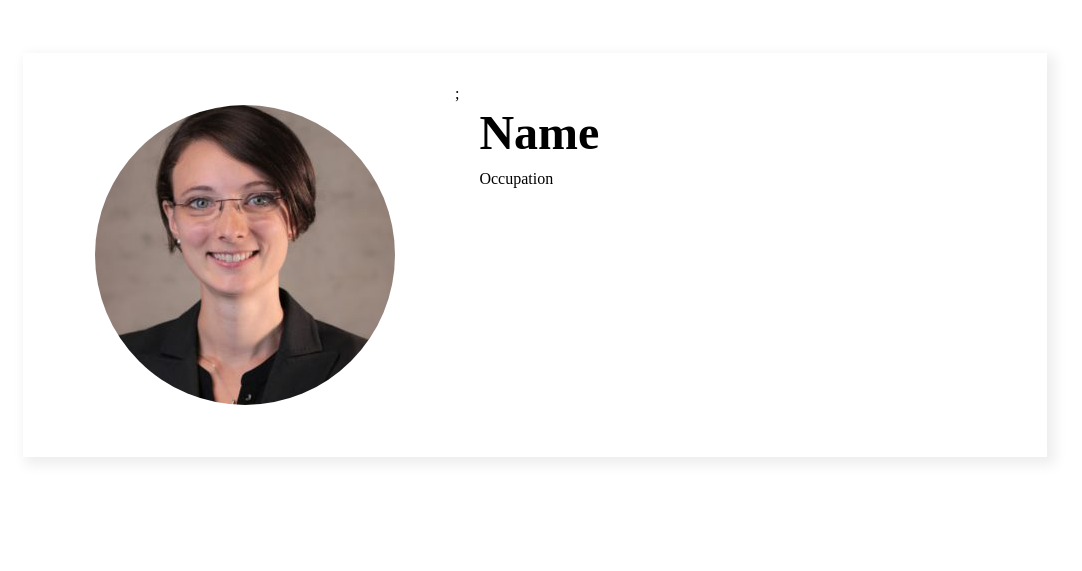
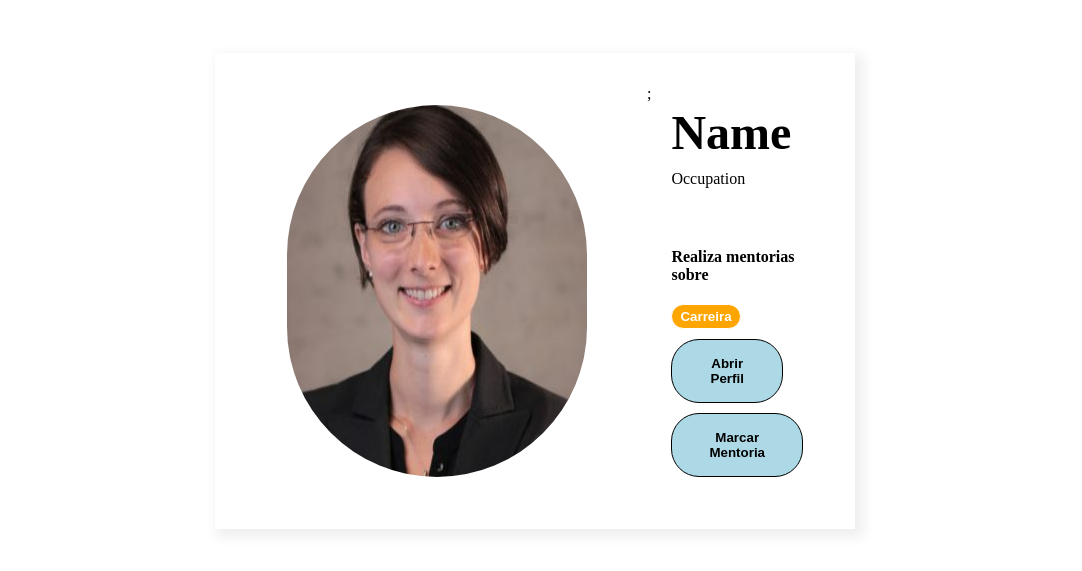
Before and after one commit to squad8-hackatho/squad8-hackathon-front, a React (Create React App) app in the folder front/: page /profile in a window 1280 px wide. Shown: the part 147-718 px from the top of the page, without its empty margins (105-1187 px from the left). Built offline with nearby package versions, Linux system fonts and the light colour scheme.

Commit message:
Atualizando Perfil

```diff
--- a/front/src/components/MentorCard/styles.tsx
+++ b/front/src/components/MentorCard/styles.tsx
@@ -18,13 +18,13 @@ export const Container = styled.section`
   margin-top: 200px;
 `;
 
-export const Card = styled.div`
+export const Card = styled.article`
   background-color: ${theme.colors.primary};
   box-shadow: 5px 5px 12px 3px #eee;
 
   flex-direction: row;
   display: flex;
 
-  width: 80%;
+  width: 50%;
   padding: 32px;
 `;
--- a/front/src/pages/Profile.tsx
+++ b/front/src/pages/Profile.tsx
@@ -1,12 +1,36 @@
 import React from 'react';
 import { MentorCard } from '../components/MentorCard';
 import { ProfileInfo } from '../components/ProfileInfo';
+import Button from '../components/Button/styles';
+import Tag from '../components/Tag/styles';
+import { theme } from '../themes/theme';
 
 function Profile() {
   return (
     <main>
       <MentorCard>
-        <ProfileInfo />
+        <ProfileInfo>
+          <p style={{ marginTop: '60px', fontWeight: 'bolder' }}>
+            Realiza mentorias sobre
+          </p>
+          <Tag
+            bg={theme.colors.secondary}
+            color={theme.colors.primary}
+            mt={20}
+            py={1}
+            px={2}
+          >
+            Carreira
+          </Tag>
+          <section>
+            <Button mt={10} mr={20} backgroundColor="#add8e6">
+              Abrir Perfil
+            </Button>
+            <Button mt={10} backgroundColor="#add8e6">
+              Marcar Mentoria
+            </Button>
+          </section>
+        </ProfileInfo>
       </MentorCard>
     </main>
   );
```
